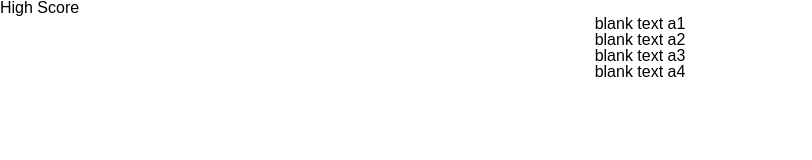
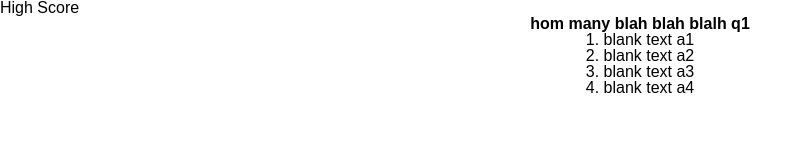
Before and after one commit to jamessahunter/code-quiz, a plain HTML site: page index.html in a window 1280 px wide. Both pictures are taken after a click on the button "Start Quiz". Shown: the whole page, without its empty margins (0-812 px from the left). Drawn offline with Linux system fonts and the light colour scheme.

Commit message:
click answer works

```diff
--- a/Assets/css/style.css
+++ b/Assets/css/style.css
@@ -1,3 +1,6 @@
 main{
     text-align: center;
 }
+ol{
+    list-style-type: decimal;
+}
--- a/Assets/js/script.js
+++ b/Assets/js/script.js
@@ -21,6 +21,8 @@ var startButton=document.querySelector(".start-button");
 
 var questionSection=document.querySelector(".questions")
 
+var answersClass=document.querySelector(".answers");
+
 var questions={
     q1:{question1:"hom many blah blah blalh q1",
     answers:["blank text a1","blank text a2","blank text a3","blank text a4"],
@@ -40,8 +42,11 @@ startButton.addEventListener("click",function(event){
     // console.log(questionSection);
     // console.log(questionSection.children[1].children[0]);
     for (let i = 0; i < 4; i++) {
-        questionSection.children[1].children[i].textContent=questions.q1.answers[i];
-
+        questionSection.children[0].textContent=questions.q1.question1;
+        questionSection.children[1].children[i].textContent=[i+1] + ". " + questions.q1.answers[i];
+        answersClass.children[i].addEventListener("click",function(){
+            console.log([i]+" click answers works");
+        })
     }
     // questionSection.children[1].children[0].textContent="works";
     console.log("button works");
--- a/index.html
+++ b/index.html
@@ -22,7 +22,7 @@
         </section>
         <section class="questions">
             <h2></h2>
-            <ol>
+            <ol class="answers">
                 <li></li>
                 <li></li>
                 <li></li>
```
